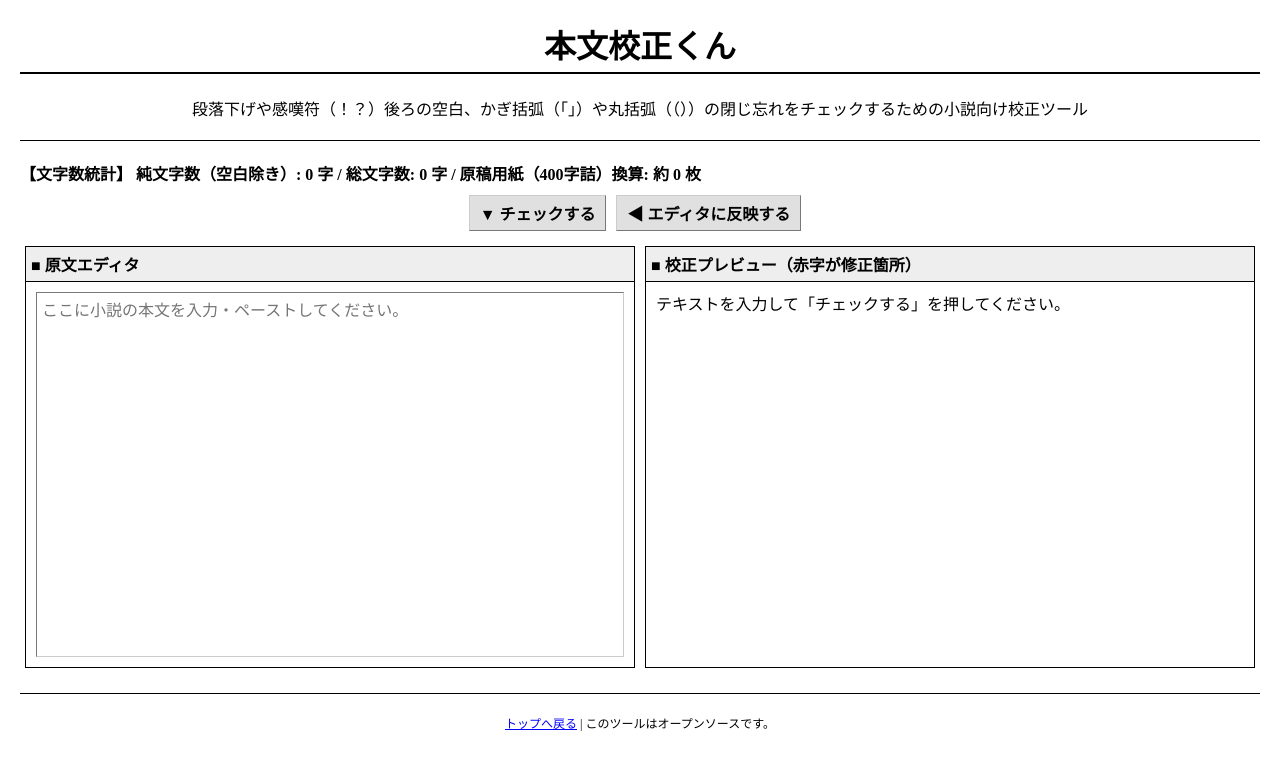
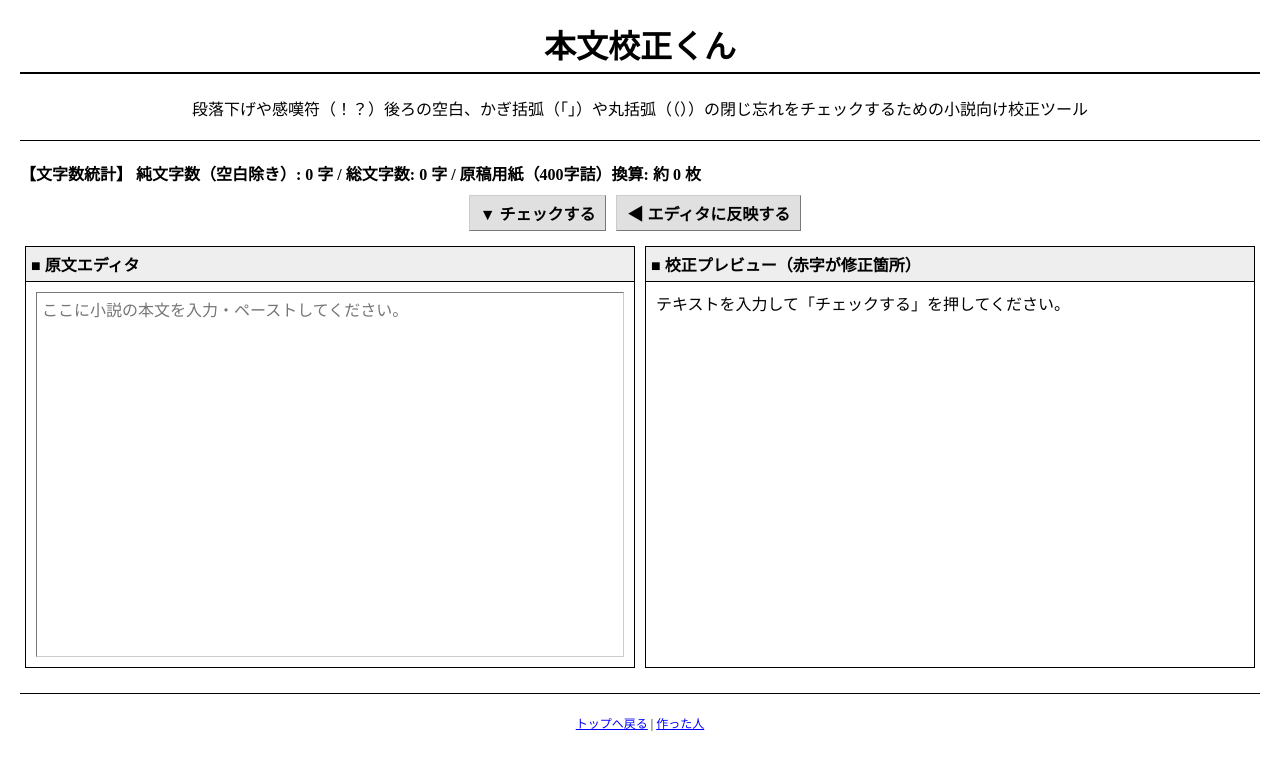
Before and after one commit to tkwsnb/kousei, a React (Vite) app: page / in a window 1280 px wide. Shown: the top 770 px of the page. Built offline with nearby package versions, Linux system fonts and the light colour scheme.

Commit message:
微修正

```diff
--- a/src/App.tsx
+++ b/src/App.tsx
@@ -110,7 +110,7 @@ function App() {
 
       <hr />
       <div className="footer">
-        <a href="https://tkwsnb.net/">トップへ戻る</a> | このツールはオープンソースです。
+        <a href="https://tkwsnb.net/">トップへ戻る</a> | <a href="https://x.com/tkwsnb">作った人</a>
       </div>
     </div>
   );
```
